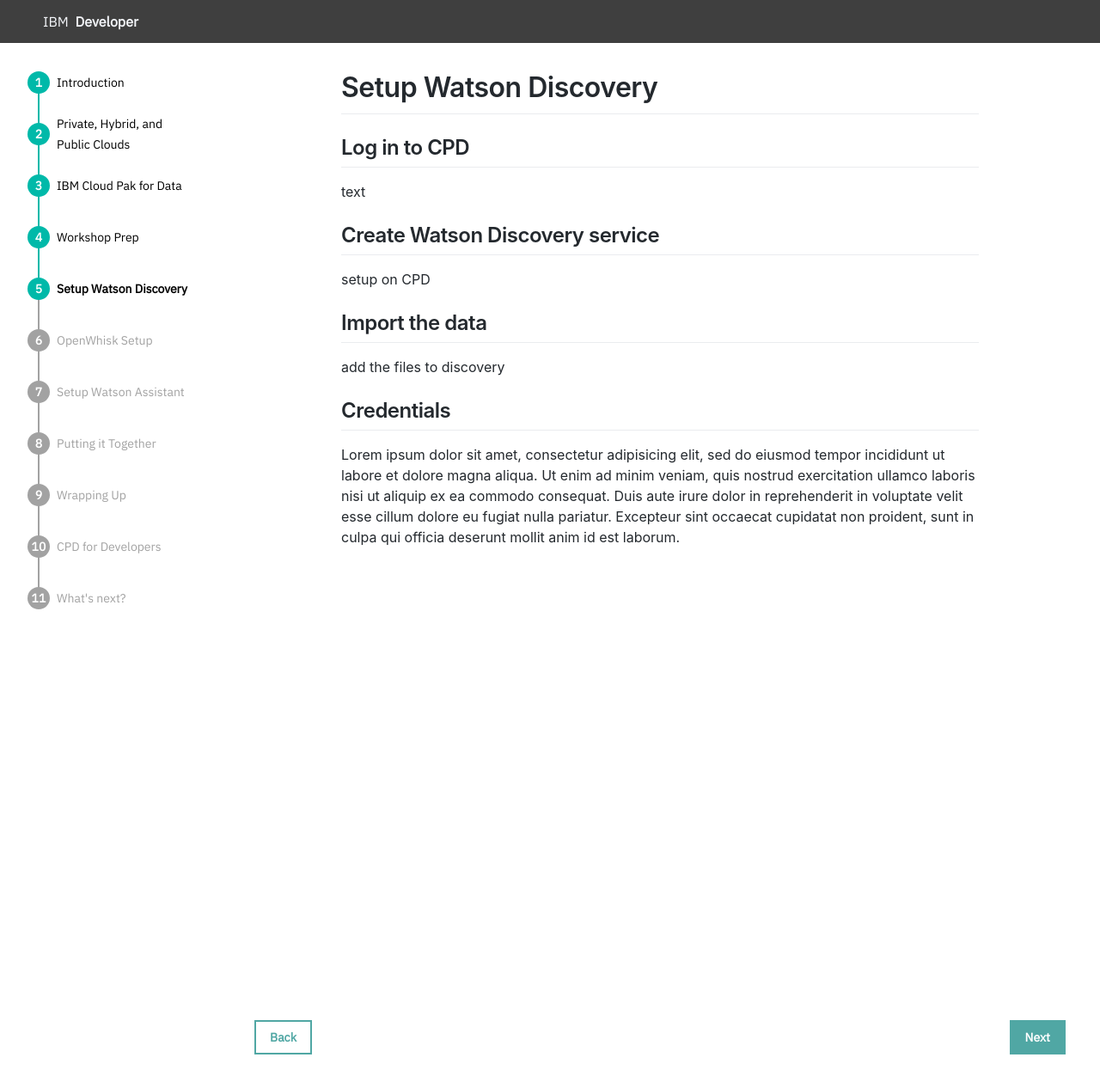
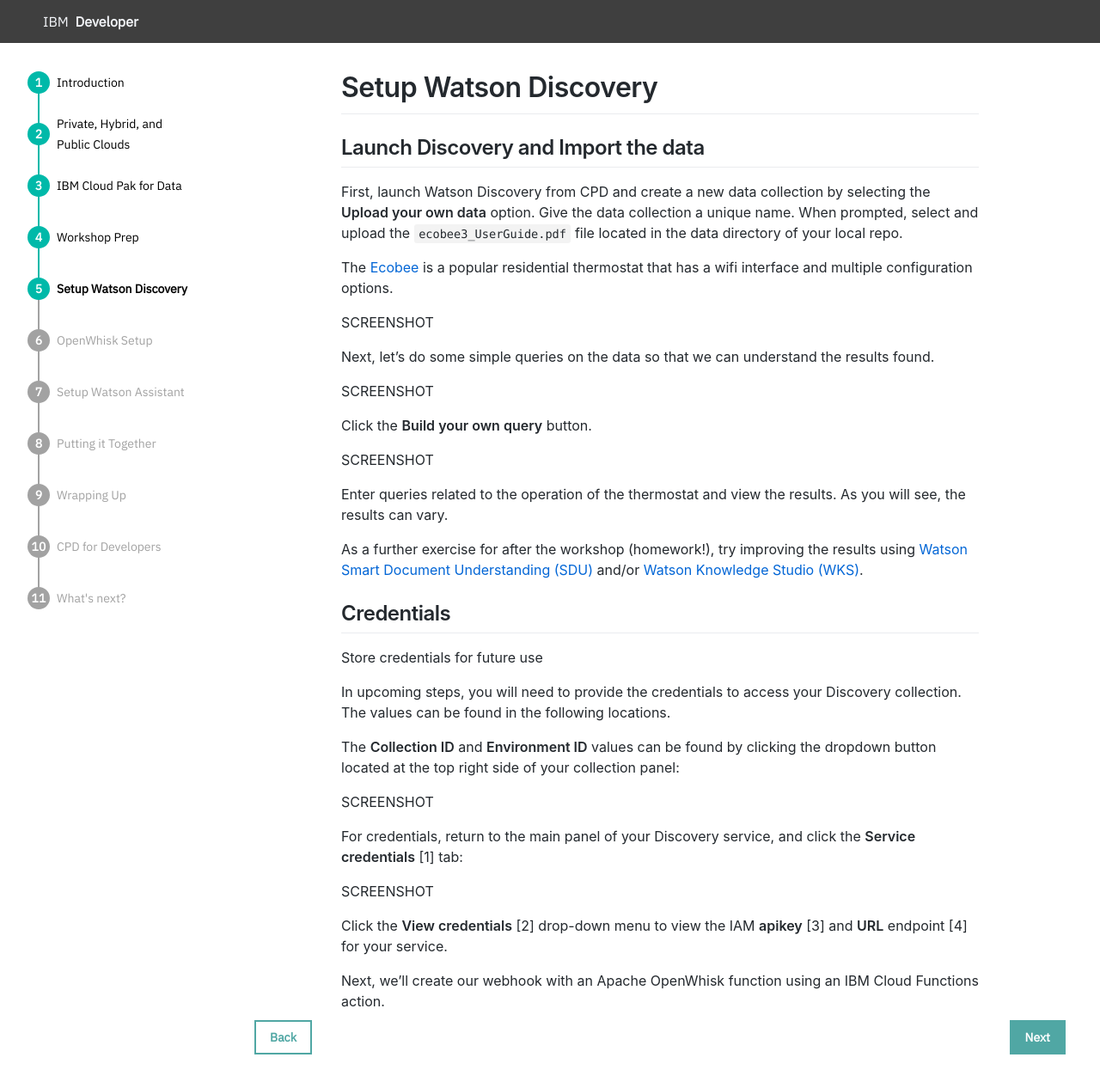
Before and after one commit to tmarkiewicz/ibm-cpd-workshop, a Jekyll site: the page built from _discovery/4.md, in a window 1280 px wide. Shown: the top 1266 px of the page at 86% size. Built offline with Jekyll 4.4.1, drawn with Linux system fonts in a browser that asks for light colours.

Commit message:
initial version of discovery instructions

```diff
--- a/_discovery/4.md
+++ b/_discovery/4.md
@@ -3,19 +3,40 @@
 date: 1970-01-04
 ---
 
-## Log in to CPD
-text
+## Launch Discovery and Import the data
 
-## Create Watson Discovery service
-setup on CPD
 
-## Import the data
-add the files to discovery
+First, launch Watson Discovery from CPD and create a new data collection by selecting the **Upload your own data** option. Give the data collection a unique name. When prompted, select and upload the `ecobee3_UserGuide.pdf` file located in the data directory of your local repo.
+
+The [Ecobee](https://www.ecobee.com/) is a popular residential thermostat that has a wifi interface and multiple configuration options.
+
+SCREENSHOT
+
+Next, let's do some simple queries on the data so that we can understand the results found.
+
+SCREENSHOT
+
+Click the **Build your own query** button.
+
+SCREENSHOT
+
+Enter queries related to the operation of the thermostat and view the results. As you will see, the results can vary.
+
+As a further exercise for after the workshop (homework!), try improving the results using [Watson Smart Document Understanding (SDU)](https://cloud.ibm.com/docs/services/discovery?topic=discovery-sdu) and/or [Watson Knowledge Studio (WKS)](https://cloud.ibm.com/catalog/services/knowledge-studio).
 
 ## Credentials
-Lorem ipsum dolor sit amet, consectetur adipisicing elit, sed do eiusmod
-tempor incididunt ut labore et dolore magna aliqua. Ut enim ad minim veniam,
-quis nostrud exercitation ullamco laboris nisi ut aliquip ex ea commodo
-consequat. Duis aute irure dolor in reprehenderit in voluptate velit esse
-cillum dolore eu fugiat nulla pariatur. Excepteur sint occaecat cupidatat non
-proident, sunt in culpa qui officia deserunt mollit anim id est laborum.
+Store credentials for future use
+
+In upcoming steps, you will need to provide the credentials to access your Discovery collection. The values can be found in the following locations.
+
+The **Collection ID** and **Environment ID** values can be found by clicking the dropdown button located at the top right side of your collection panel:
+
+SCREENSHOT
+
+For credentials, return to the main panel of your Discovery service, and click the **Service credentials** [1] tab:
+
+SCREENSHOT
+
+Click the **View credentials** [2] drop-down menu to view the IAM **apikey** [3] and **URL** endpoint [4] for your service.
+
+Next, we'll create our webhook with an Apache OpenWhisk function using an IBM Cloud Functions action.
```
